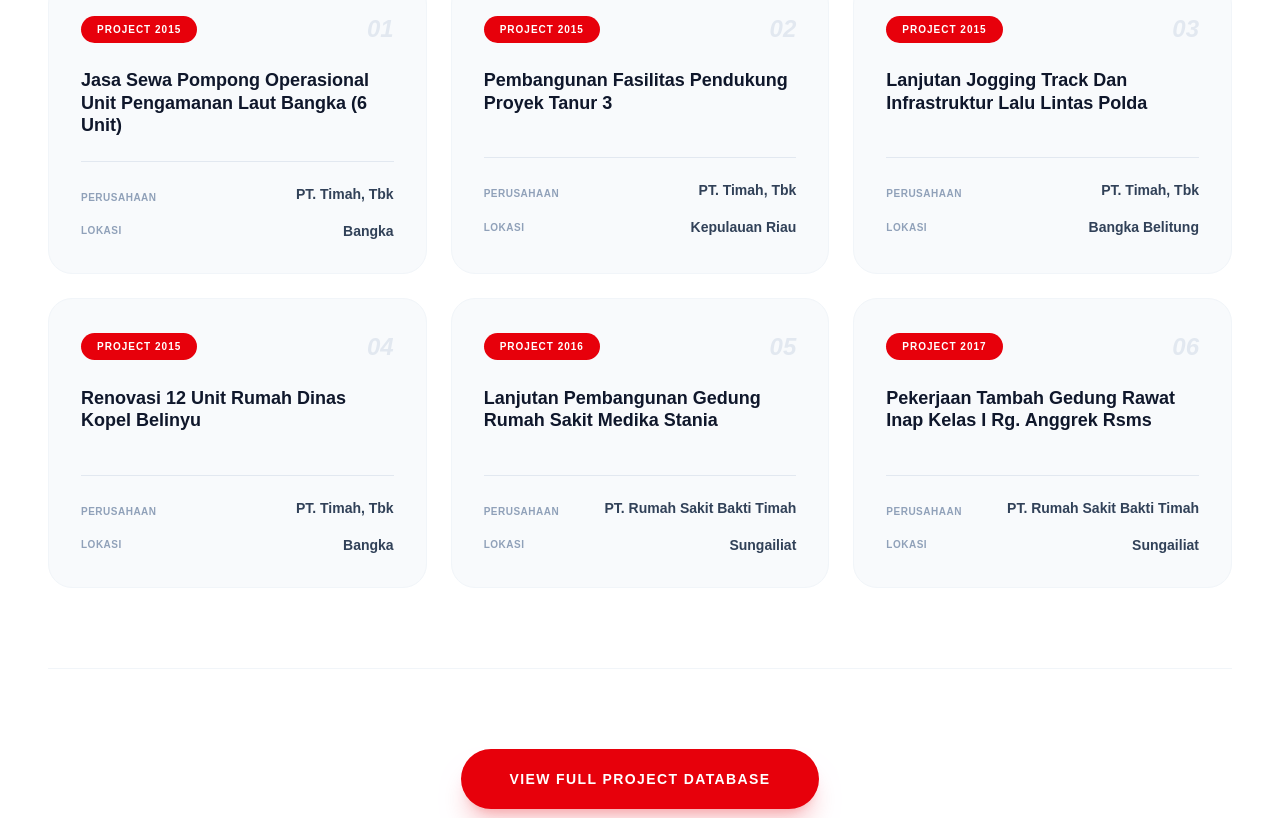
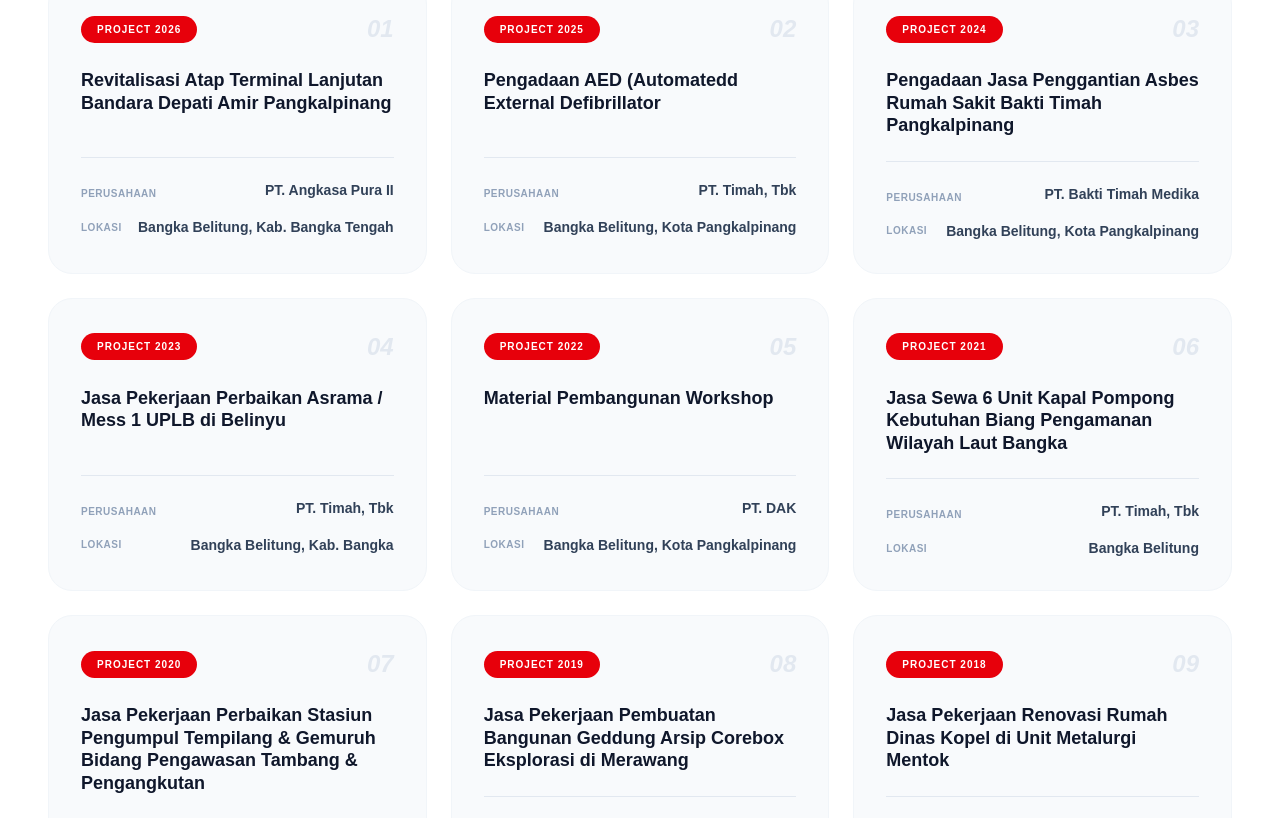
Before and after one commit to cRuu-sh/project-wifacorp, a Next.js app: page /work in a window 1280 px wide. Shown: the part 722-1540 px from the top of the page. Built offline with nearby package versions, Linux system fonts and the light colour scheme.

Commit message:
Adding and modify 'feature' work history

```diff
--- a/app/work/page.tsx
+++ b/app/work/page.tsx
@@ -49,40 +49,76 @@
 
     const featuredProjects = [
         {
-            year: "2015",
-            title: "Jasa Sewa Pompong Operasional Unit Pengamanan Laut Bangka (6 Unit)",
-            company: "PT. Timah, Tbk",
-            location: "Bangka"
+            year: "2026",
+            title: "Revitalisasi Atap Terminal Lanjutan Bandara Depati Amir Pangkalpinang",
+            company: "PT. Angkasa Pura II",
+            location: "Bangka Belitung, Kab. Bangka Tengah"
         },
         {
-            year: "2015",
-            title: "Pembangunan Fasilitas Pendukung Proyek Tanur 3",
+            year: "2025",
+            title: "Pengadaan AED (Automatedd External Defibrillator",
             company: "PT. Timah, Tbk",
-            location: "Kepulauan Riau"
+            location: "Bangka Belitung, Kota Pangkalpinang"
         },
         {
-            year: "2015",
-            title: "Lanjutan Jogging Track Dan Infrastruktur Lalu Lintas Polda",
+            year: "2024",
+            title: "Pengadaan Jasa Penggantian Asbes Rumah Sakit Bakti Timah Pangkalpinang",
+            company: "PT. Bakti Timah Medika",
+            location: "Bangka Belitung, Kota Pangkalpinang"
+        },
+        {
+            year: "2023",
+            title: "Jasa Pekerjaan Perbaikan Asrama / Mess 1 UPLB di Belinyu",
+            company: "PT. Timah, Tbk",
+            location: "Bangka Belitung, Kab. Bangka"
+        },
+        {
+            year: "2022",
+            title: "Material Pembangunan Workshop",
+            company: "PT. DAK",
+            location: "Bangka Belitung, Kota Pangkalpinang"
+        },
+        {
+            year: "2021",
+            title: "Jasa Sewa 6 Unit Kapal Pompong Kebutuhan Biang Pengamanan Wilayah Laut Bangka",
             company: "PT. Timah, Tbk",
             location: "Bangka Belitung"
         },
         {
-            year: "2015",
-            title: "Renovasi 12 Unit Rumah Dinas Kopel Belinyu",
+            year: "2020",
+            title: "Jasa Pekerjaan Perbaikan Stasiun Pengumpul Tempilang & Gemuruh Bidang Pengawasan Tambang & Pengangkutan",
             company: "PT. Timah, Tbk",
-            location: "Bangka"
+            location: "Bangka Belitung, Kab. Bangka Barat"
+        },
+        {
+            year: "2019",
+            title: "Jasa Pekerjaan Pembuatan Bangunan Geddung Arsip Corebox Eksplorasi di Merawang",
+            company: "PT. Timah, Tbk",
+            location: "Bangka Belitung, Kab. Bangka"
+        },
+        {
+            year: "2018",
+            title: "Jasa Pekerjaan Renovasi Rumah Dinas Kopel di Unit Metalurgi Mentok",
+            company: "PT. Timah, Tbk",
+            location: "Bangka Belitung, Kab. Bangka Barat"
+        },
+        {
+            year: "2017",
+            title: "Pekerjaan Tambah Gedung Rawat Inap Kelas I Rg. Anggrek RSMS Sungailiat",
+            company: "PT. Timah, Tbk",
+            location: "Bangka Belitung, Kab. Bangka"
         },
         {
             year: "2016",
-            title: "Lanjutan Pembangunan Gedung Rumah Sakit Medika Stania",
-            company: "PT. Rumah Sakit Bakti Timah",
-            location: "Sungailiat"
+            title: "Lanjutan Jasa Pekerjaan Pembangunan Gedung Rumah Sakit Medika Stania di Sungailiat",
+            company: "PT. Timah, Tbk",
+            location: "Bangka Belitung, Kab. Bangka"
         },
         {
-            year: "2017",
-            title: "Pekerjaan Tambah Gedung Rawat Inap Kelas I Rg. Anggrek Rsms",
-            company: "PT. Rumah Sakit Bakti Timah",
-            location: "Sungailiat"
+            year: "2015",
+            title: "Jasa pembangunan Fasilitas Pendukung untuk Proyek Tanur 3 di PT. Timah, Tbk di kepulauan Riau dan Wilayah Riau",
+            company: "PT. Timah, Tbk",
+            location: "Riau"
         }
     ]
 
```
